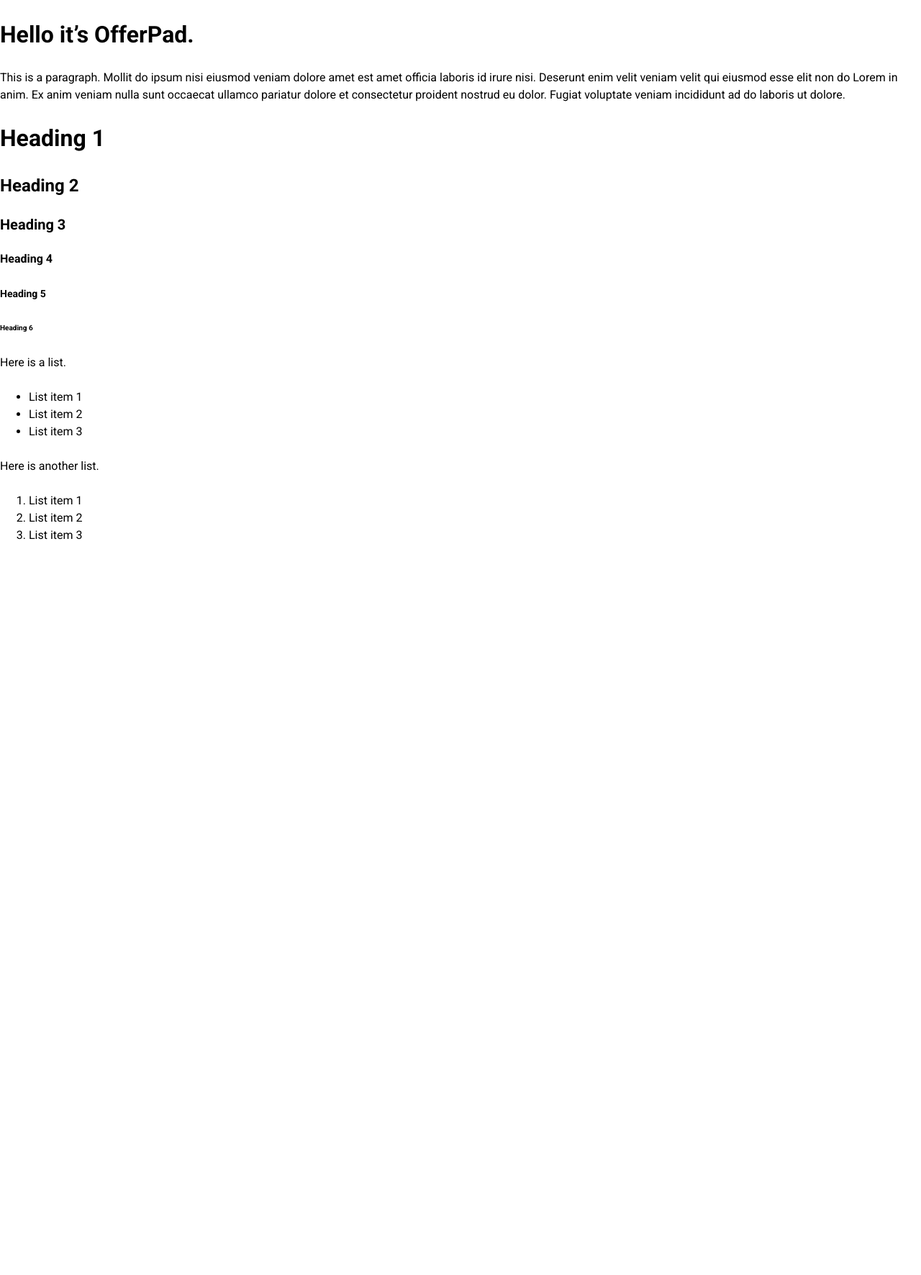
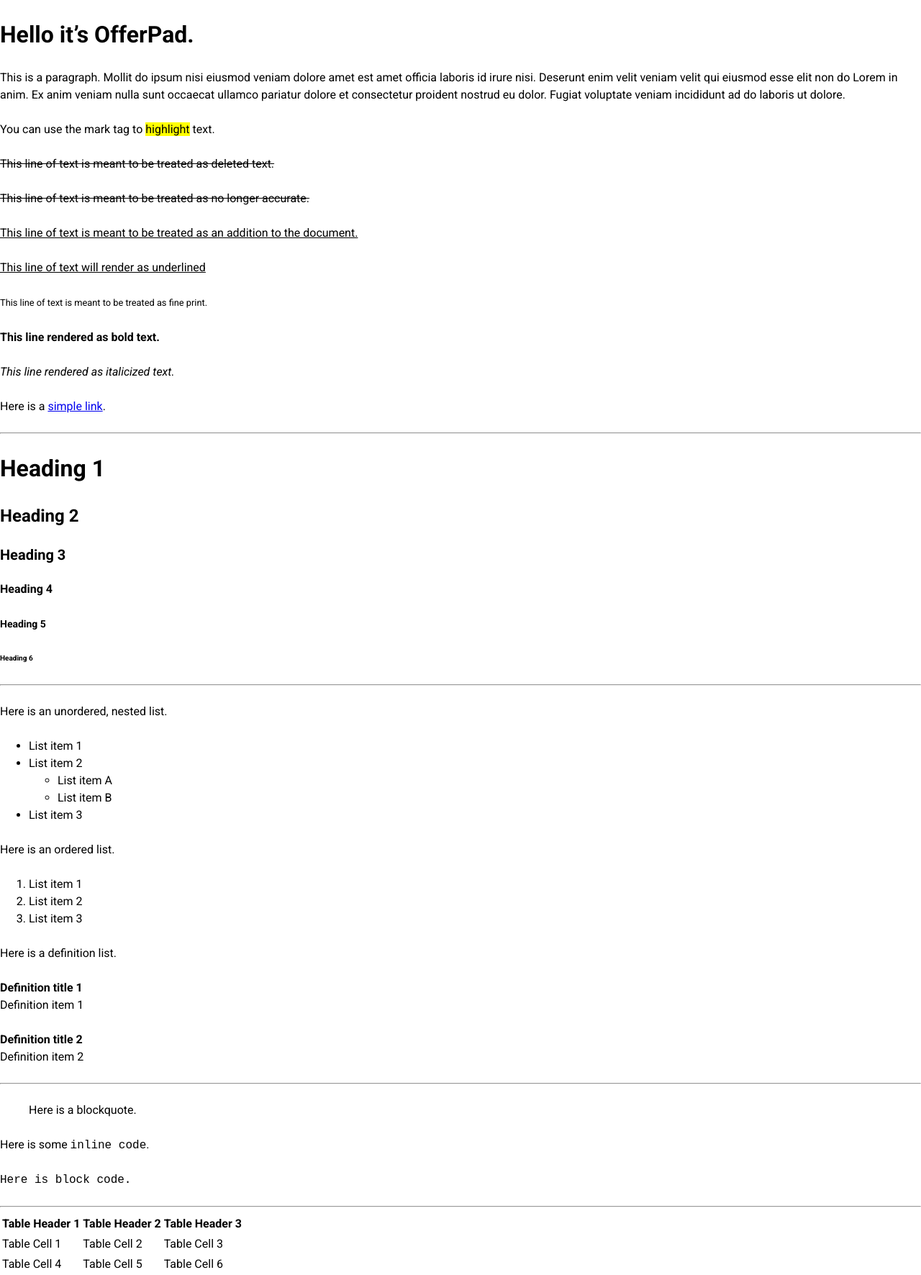
Before and after one commit to Offerpad/floorplan, a Jekyll site: the page built from index.md, in a window 1280 px wide. Shown: the whole page at 72% size. Built offline with Jekyll 4.4.1, drawn with Linux system fonts in a browser that asks for light colours; our own code applies the rules of GitHub Pages for plain Markdown files; before the commit the page ends 900 px from its top, so only the background shows below that.

Commit message:
typography stuff

````diff
--- a/_scss/base/__base-dir.scss
+++ b/_scss/base/__base-dir.scss
@@ -1 +1,2 @@
+@import 'layout';
 @import 'typography';
--- /dev/null
+++ b/_scss/base/_layout.scss
@@ -0,0 +1,5 @@
+*,
+*::before,
+*::after {
+  box-sizing: border-box;
+}
--- a/_scss/base/_typography.scss
+++ b/_scss/base/_typography.scss
@@ -1,4 +1,14 @@
 body {
-    font-size: $base-font-size;
-    font-family: $base-font-family;
+    @include typeface(sans-serif);
 }
+
+dl {
+    margin-bottom: 0;
+}
+dt {
+    font-weight: weight(bold);
+}
+dd {
+    margin-left: 0;
+    @include margin-bottom(1);
+}
--- a/_scss/core/_variables.scss
+++ b/_scss/core/_variables.scss
@@ -1,3 +1,9 @@
 // Type
 
-$base-font-family: 'Roboto', sans-serif;
+$roboto: extend-font-stack("Roboto", $sans-serif-stack);
+
+$typefaces: (
+  sans-serif: (
+    font-family: $roboto
+  )
+);
--- a/index.md
+++ b/index.md
@@ -9,6 +9,26 @@ layout: default
 
 This is a paragraph. Mollit do ipsum nisi eiusmod veniam dolore amet est amet officia laboris id irure nisi. Deserunt enim velit veniam velit qui eiusmod esse elit non do Lorem in anim. Ex anim veniam nulla sunt occaecat ullamco pariatur dolore et consectetur proident nostrud eu dolor. Fugiat voluptate veniam incididunt ad do laboris ut dolore.
 
+You can use the mark tag to <mark>highlight</mark> text.
+
+<del>This line of text is meant to be treated as deleted text.</del>
+
+<s>This line of text is meant to be treated as no longer accurate.</s>
+
+<ins>This line of text is meant to be treated as an addition to the document.</ins>
+
+<u>This line of text will render as underlined</u>
+
+<small>This line of text is meant to be treated as fine print.</small>
+
+**This line rendered as bold text.**
+
+_This line rendered as italicized text._
+
+Here is a [simple link](https://www.offerpad.com/){:target="_blank"}.
+
+---
+
 # Heading 1
 ## Heading 2
 ### Heading 3
@@ -16,12 +36,41 @@ This is a paragraph. Mollit do ipsum nisi eiusmod veniam dolore amet est amet of
 ##### Heading 5
 ###### Heading 6
 
-Here is a list.
+---
+
+Here is an unordered, nested list.
 - List item 1
 - List item 2
+    - List item A
+    - List item B
 - List item 3
 
-Here is another list.
+Here is an ordered list.
 1. List item 1
 2. List item 2
 3. List item 3
+
+Here is a definition list.
+
+Definition title 1
+: Definition item 1
+
+Definition title 2
+: Definition item 2
+
+---
+
+> Here is a blockquote.
+
+Here is some `inline code`.
+
+```
+Here is block code.
+```
+
+---
+
+| Table Header 1 | Table Header 2 | Table Header 3 |
+|----------------|----------------|----------------|
+| Table Cell 1   | Table Cell 2   | Table Cell 3   |
+| Table Cell 4   | Table Cell 5   | Table Cell 6   |
````
